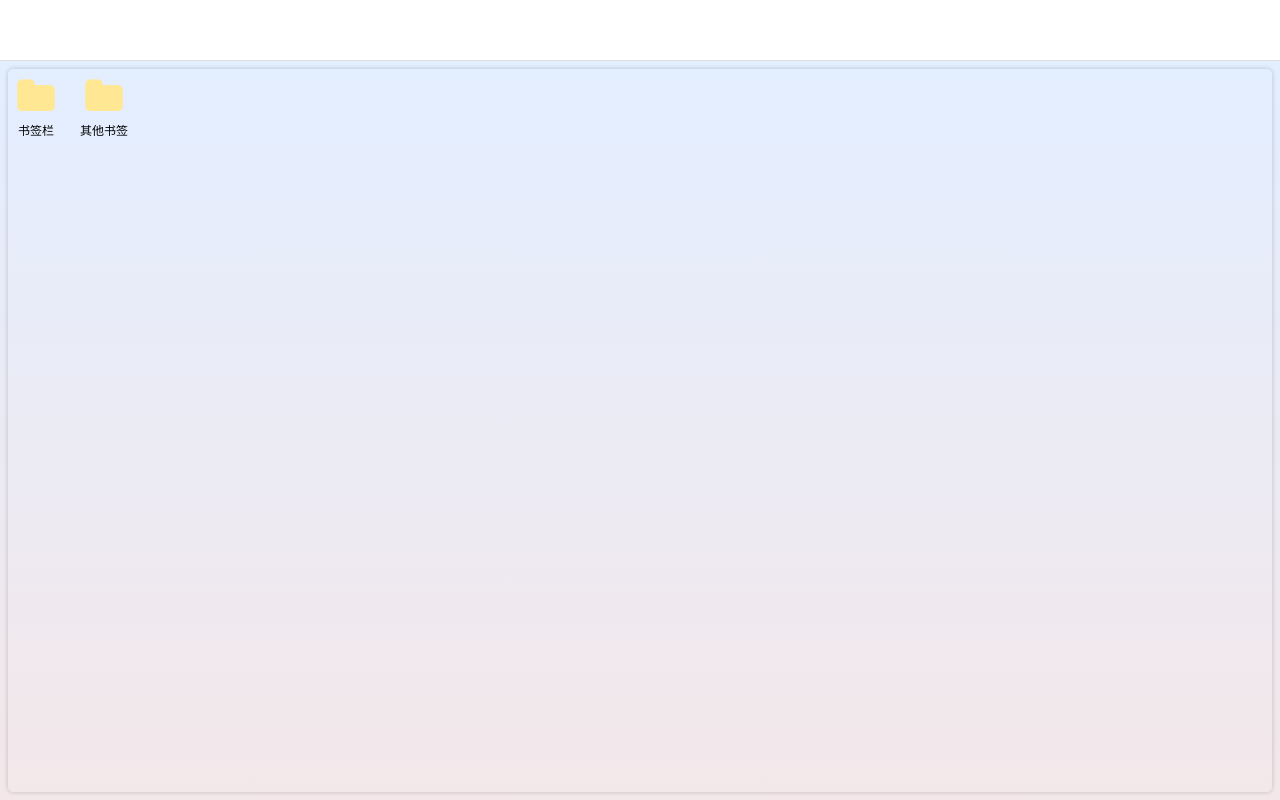
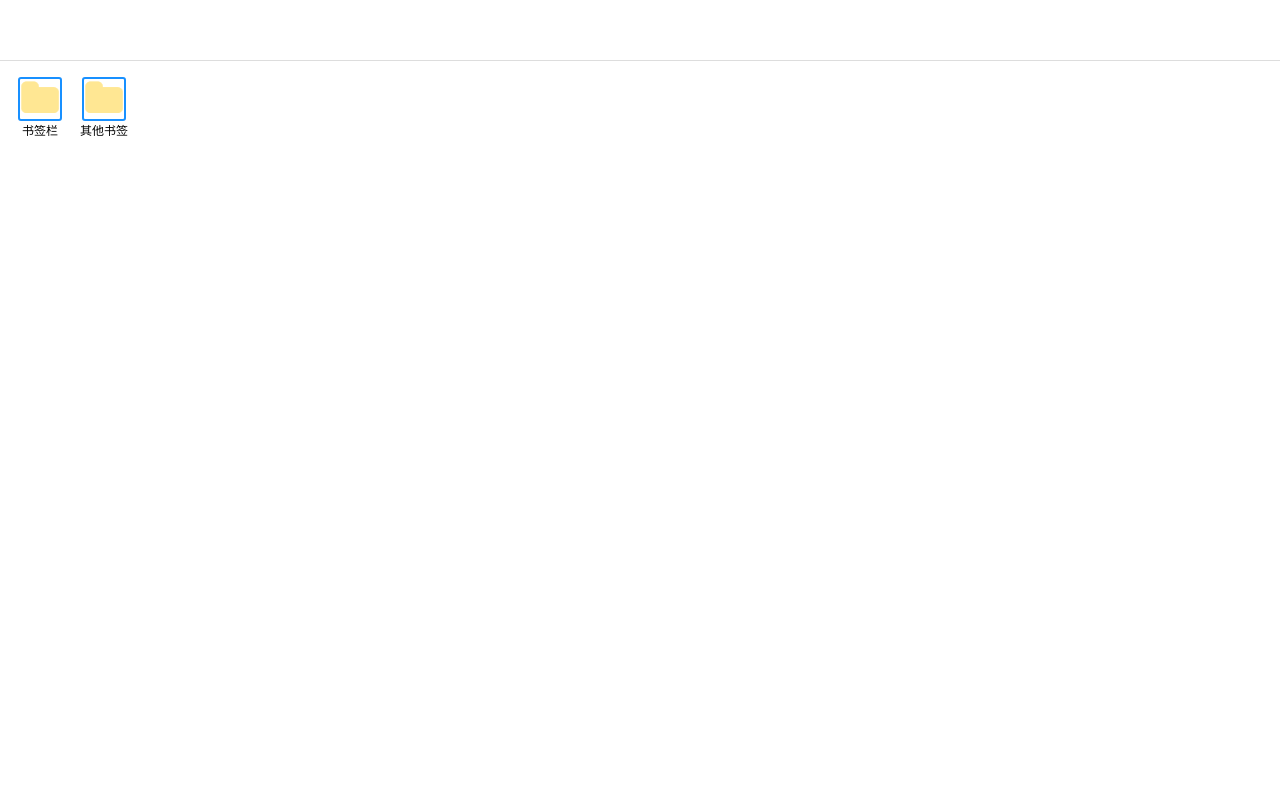
Before and after one commit to wzCoding/bookmarks, a Vue app in the folder bookmark/: page /#/ in a window 1280 px wide. Built offline with nearby package versions, Linux system fonts and the light colour scheme.

Commit message:
submit the code

```diff
--- a/bookmark/package.json
+++ b/bookmark/package.json
@@ -19,9 +19,11 @@
     "@vue/cli-plugin-eslint": "~5.0.0",
     "@vue/cli-plugin-router": "~5.0.0",
     "@vue/cli-service": "~5.0.0",
+    "element-plus": "^2.4.3",
     "eslint": "^7.32.0",
     "eslint-plugin-vue": "^8.0.3",
     "sass": "^1.32.7",
-    "sass-loader": "^12.0.0"
+    "sass-loader": "^12.0.0",
+    "unplugin-element-plus": "^0.8.0"
   }
 }
--- a/bookmark/src/components/bookmark.vue
+++ b/bookmark/src/components/bookmark.vue
@@ -1,13 +1,18 @@
 <template>
-    <div class="bookmark-item" @click="handleClick">
-        <slot>
-            <img class="bookmark-icon" :src="iconUrl" alt="bookmark-icon">
-            <div class="bookmark-title">{{ title }}</div>
-        </slot>
-    </div>
+    <el-tooltip effect="dark" placement="top" :disabled="showTip" :content="title">
+        <div class="bookmark-item" @click="handleClick" @mouseover="handleShowTip">
+            <slot>
+                <img class="bookmark-icon" :src="iconUrl" alt="bookmark-icon">
+                <div class="bookmark-title">
+                    <span ref="tip">{{ title }}</span>
+                </div>
+            </slot>
+        </div>
+    </el-tooltip>
 </template>
 <script setup>
-import { computed } from 'vue';
+import { computed, ref } from 'vue';
+import { ElTooltip } from 'element-plus'
 const defaultIcon = "./icons/folder.png";
 const defaultTitle = "bookMark";
 const props = defineProps({
@@ -17,13 +22,18 @@ const props = defineProps({
     }
 });
 const emit = defineEmits(['open']);
+const showTip = ref(true);
+const tip = ref()
+const handleShowTip = () => {
+    showTip.value = tip.value.parentNode.offsetWidth >= tip.value.offsetWidth
+}
 const handleClick = () => {
     const openParam = props.bookmark.url ? props.bookmark.url : props.bookmark.children;
     emit("open", openParam);
 }
 const iconUrl = computed(() => {
     let url = defaultIcon;
-    if(props.bookmark.url){
+    if (props.bookmark.url) {
         url = `https://www.google.com/s2/favicons?sz=64&domain_url=${props.bookmark.url}`
     }
     return url;
@@ -31,35 +41,46 @@ const iconUrl = computed(() => {
 const title = computed(() => {
     return props.bookmark.title ? props.bookmark.title : defaultTitle
 })
+const createDate = computed(() => {
+    const date = new Date(props.bookmark.dateAdded)
+    return date.toLocaleDateString()
+})
 </script>
 <style lang="scss" scoped>
 .bookmark-item {
     cursor: pointer;
     font-size: .75rem;
-    padding: .5rem;
+    padding: 0.5rem;
     position: relative;
     z-index: 1;
     border-radius: 5px;
-    transition: all 0.3s cubic-bezier(0.33, -0.16, 0.58, 1);
+    transition: all .3s cubic-bezier(.33, -.16, .58, 1);
     display: flex;
     justify-content: center;
     align-items: center;
     flex-direction: column;
-
-    &:hover {
-        box-shadow: 0 0 5px rgba(0, 0, 0, 0.3);
-        transform: scale(1.2);
-        background: rgba(255, 255, 255, 0.3);
-        // font-weight: 600;
-        // font-size: .8rem;
+    width: 3rem;
+    .item-header {
+        display: flex;
+        flex-direction: column;
+        justify-content: center;
+        align-items: center;
+        width: 100%;
     }
 
     .bookmark-icon {
         width: 2.5rem;
+        border: 2px solid #1890ff;
+        border-radius: 3px;
     }
 
     .bookmark-title {
-        padding-top: .25rem;
+        width: 100%;
+        text-align: center;
+        overflow: hidden;
+        text-overflow: ellipsis;
+        font-size: inherit;
+        white-space: nowrap;
     }
 }
 </style>
--- a/bookmark/src/views/HomeView.vue
+++ b/bookmark/src/views/HomeView.vue
@@ -32,28 +32,24 @@ getData();
 </script>
 <style lang="scss" scoped>
 .home {
-    --background-color: linear-gradient(to top, #f3e7e9 0%, #e3eeff 99%, #e3eeff 100%);
     width: 100%;
     height: 100%;
     position: relative;
-    background-image: var(--background-color);
-    &::after {
-        content: "";
-        position: absolute;
-        inset: .5rem;
-        border-radius: 5px;
-        background-color: transparent;
-        box-shadow: 0 0 5px rgba(0, 0, 0, 0.2);
-
-    }
+    // &::after {
+    //     content: "";
+    //     position: absolute;
+    //     inset: .5rem;
+    //     border-radius: 5px;
+    //     background-color: transparent;
+    //     box-shadow: 0 0 5px rgba(0, 0, 0, 0.2);
+    // }
     .bookmark-content {
         flex: 1;
-        width: calc(100% - .5rem);
+        width: calc(100% - 1rem);
         display: flex;
-        justify-content: flex-start;
+        justify-content:flex-start;
         align-items: flex-start;
         flex-wrap: wrap;
-        gap: .5rem;
         position: relative;
         padding: .5rem;
     }
--- a/bookmark/vue.config.js
+++ b/bookmark/vue.config.js
@@ -1,4 +1,11 @@
 const { defineConfig } = require('@vue/cli-service')
 module.exports = defineConfig({
-  transpileDependencies: true
+  transpileDependencies: true,
+  configureWebpack: {
+    plugins: [
+      require('unplugin-element-plus/webpack')({
+        useSource: false
+      }),
+    ],
+  },
 })
```
Also changed, not shown: 1 other file (tests, documents, lock files or other folders).
